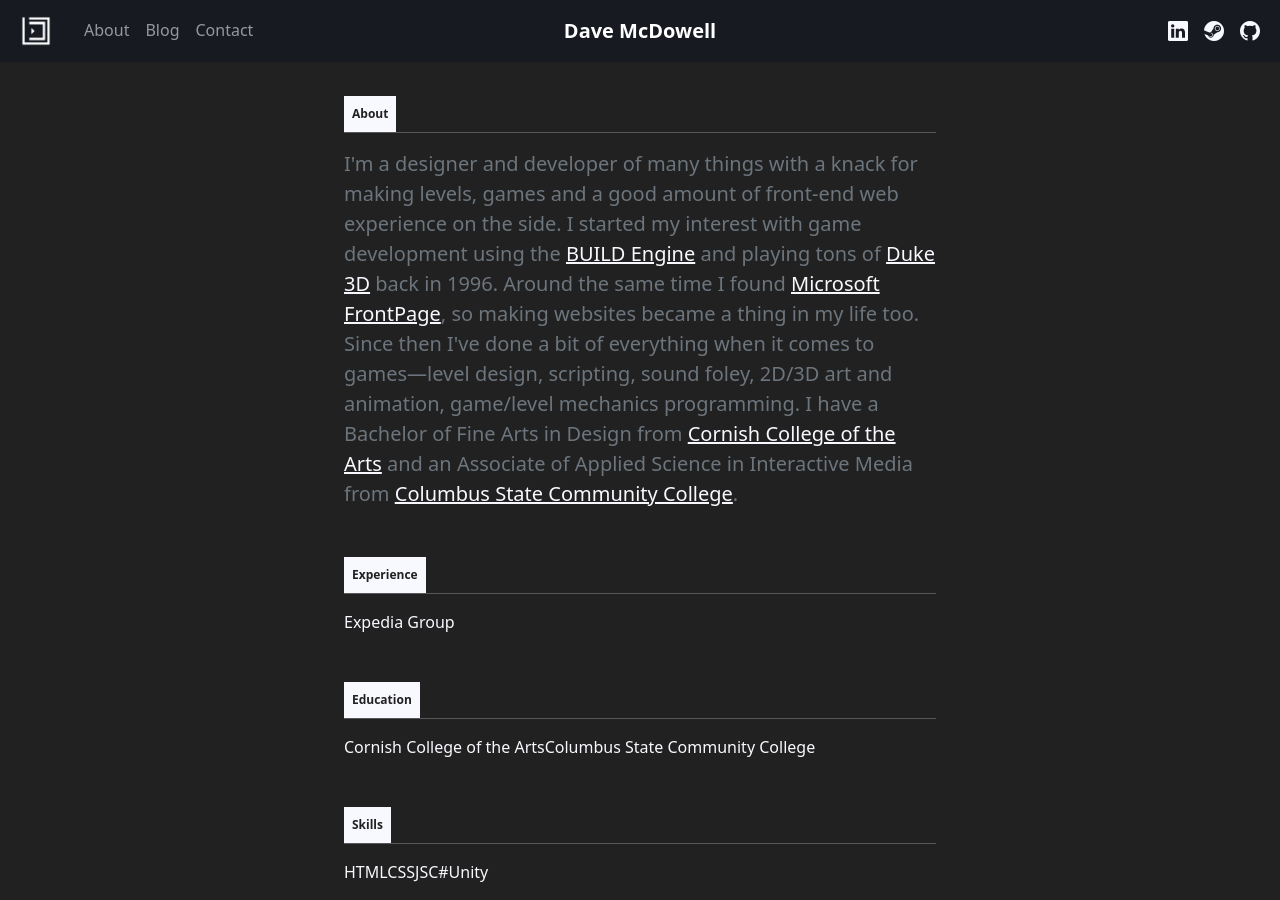
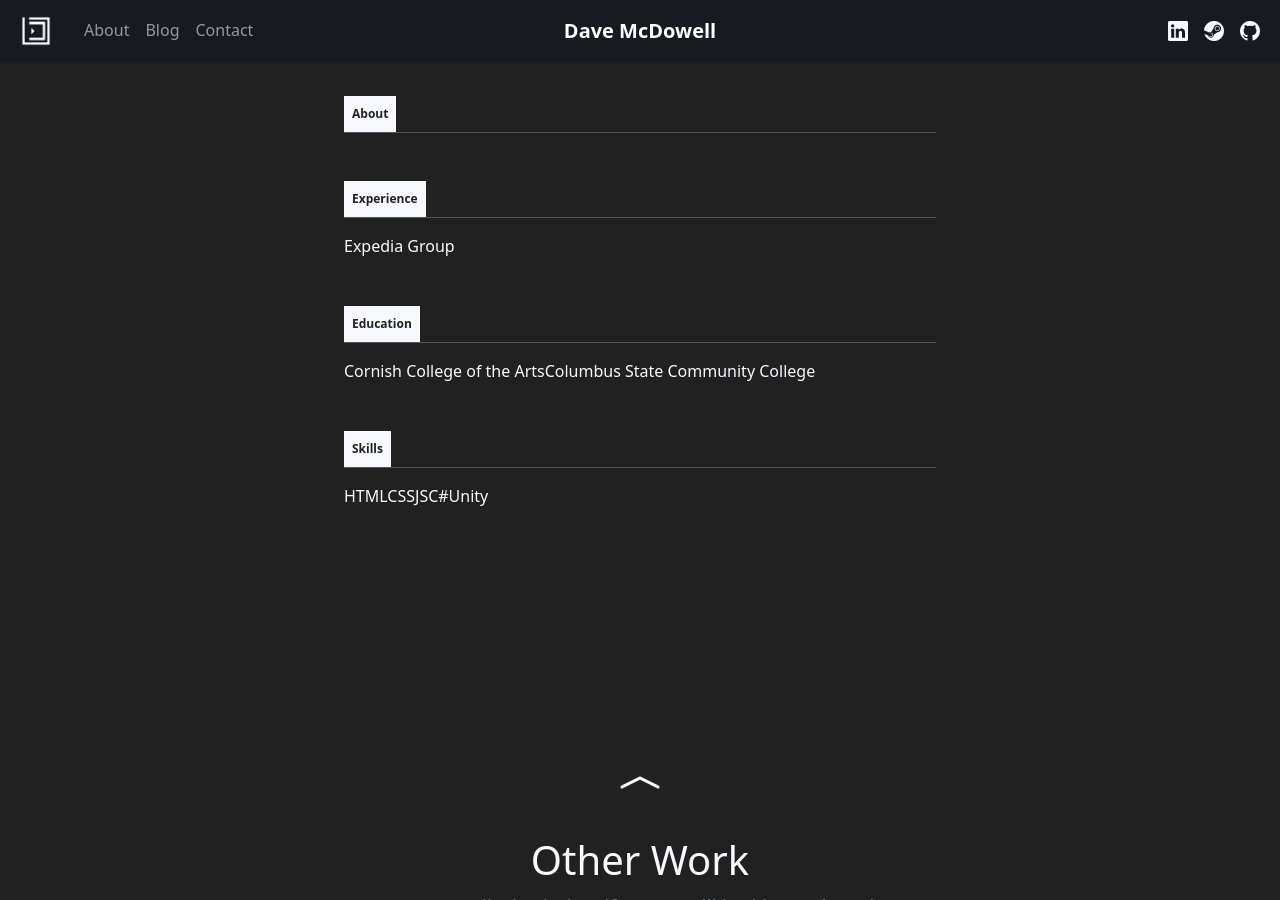
Before and after one commit to davemcdowell/portfolio, a Jekyll site: the page built from about.html, in a window 1280 px wide and 900 px high. Built offline with Jekyll 4.4.1, drawn with Linux system fonts in a browser that asks for light colours; nearby versions of some CDN libraries.

Commit message:
yaml edit

```diff
--- a/_data/cv.yml
+++ b/_data/cv.yml
@@ -1,4 +1,7 @@
 ---
+  about: >-
+    I'm a designer and developer of many things with a knack for making levels, games and a good amount of front-end web experience on the side. I started my interest with game development using the <a href="https://en.wikipedia.org/wiki/Build_(game_engine)" target="_blank" rel="noreferrer">BUILD Engine</a> and playing tons of <a href="https://en.wikipedia.org/wiki/Duke_Nukem_3D" target="_blank" rel="noreferrer">Duke 3D</a> back in 1996. Around the same time I found <a href="https://en.wikipedia.org/wiki/Microsoft_FrontPage" target="_blank" rel="noreferrer">Microsoft FrontPage</a>, so making websites became a thing in my life too.
+    Since then I've done a bit of everything when it comes to games—level design, scripting, sound foley, 2D/3D art and animation, game/level mechanics programming. I have a Bachelor of Fine Arts in Design from <a href="https://www.cornish.edu/" target="_blank" rel="noreferrer">Cornish College of the Arts</a> and an Associate of Applied Science in Interactive Media from <a href="https://www.cscc.edu/" target="_blank" rel="noreferrer">Columbus State Community College</a>.
   experience:
     -
       logo:
@@ -34,5 +37,3 @@
     - name: 'C#'
     - name: Unity
 ---
-I'm a designer and developer of many things with a knack for making levels, games and a good amount of front-end web experience on the side. I started my interest with game development using the <a href="https://en.wikipedia.org/wiki/Build_(game_engine)" target="_blank" rel="noreferrer">BUILD Engine</a> and playing tons of <a href="https://en.wikipedia.org/wiki/Duke_Nukem_3D" target="_blank" rel="noreferrer">Duke 3D</a> back in 1996. Around the same time I found <a href="https://en.wikipedia.org/wiki/Microsoft_FrontPage" target="_blank" rel="noreferrer">Microsoft FrontPage</a>, so making websites became a thing in my life too.
-Since then I've done a bit of everything when it comes to games—level design, scripting, sound foley, 2D/3D art and animation, game/level mechanics programming. I have a Bachelor of Fine Arts in Design from <a href="https://www.cornish.edu/" target="_blank" rel="noreferrer">Cornish College of the Arts</a> and an Associate of Applied Science in Interactive Media from <a href="https://www.cscc.edu/" target="_blank" rel="noreferrer">Columbus State Community College</a>.
--- a/about.html
+++ b/about.html
@@ -15,7 +15,7 @@
                     <div class="mb-5">
                         <h2 class="block-label">About</h2>
                         <hr class="block-label-hr">
-                        <p class="lead text-muted">{{ aboutMe }}</p>
+                        <p class="lead text-muted">{{ site.data.cv.content }}</p>
                         {{ site.data.cv.content }}
                     </div>
                     <div class="mb-5">
```
